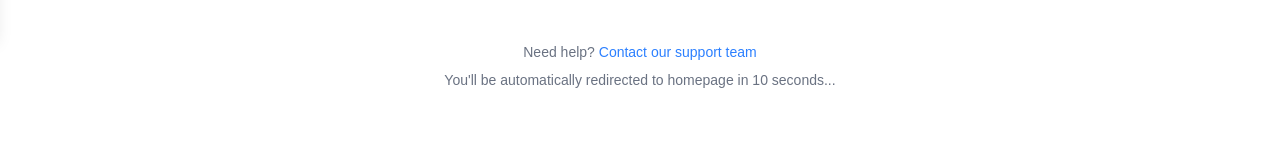
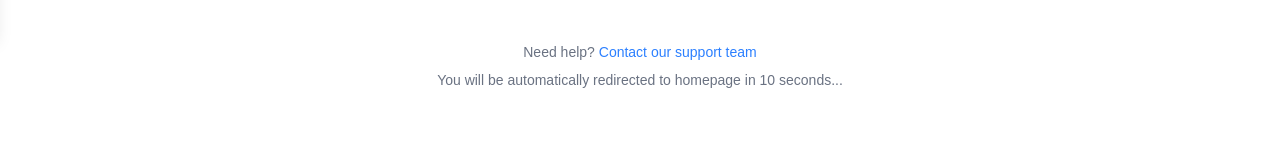
Before and after one commit to ShanAppsqueeze/Ecommerce-Bags, a Next.js app: page /thank-you in a window 1280 px wide. Shown: the part 764-924 px from the top of the page. Built offline with nearby package versions, Linux system fonts and the light colour scheme.

Commit message:
some feature updates

```diff
--- a/src/app/thank-you/page.js
+++ b/src/app/thank-you/page.js
@@ -169,7 +169,7 @@ export default function ThankYouPage() {
               </Link>
             </p>
             <p className="mt-2">
-              You'll be automatically redirected to homepage in 10 seconds...
+              You will be automatically redirected to homepage in 10 seconds...
             </p>
           </div>
         </div>
```
